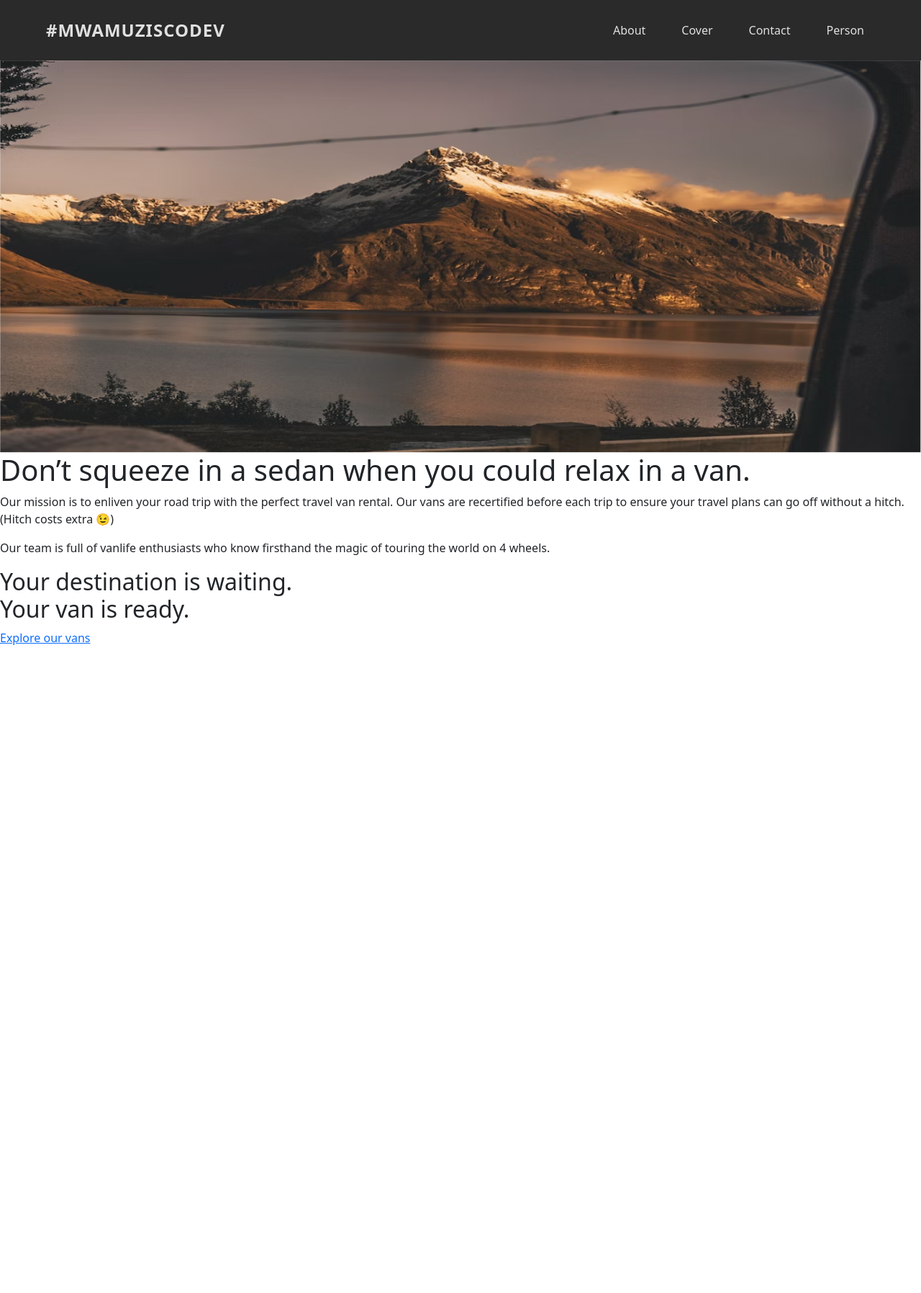
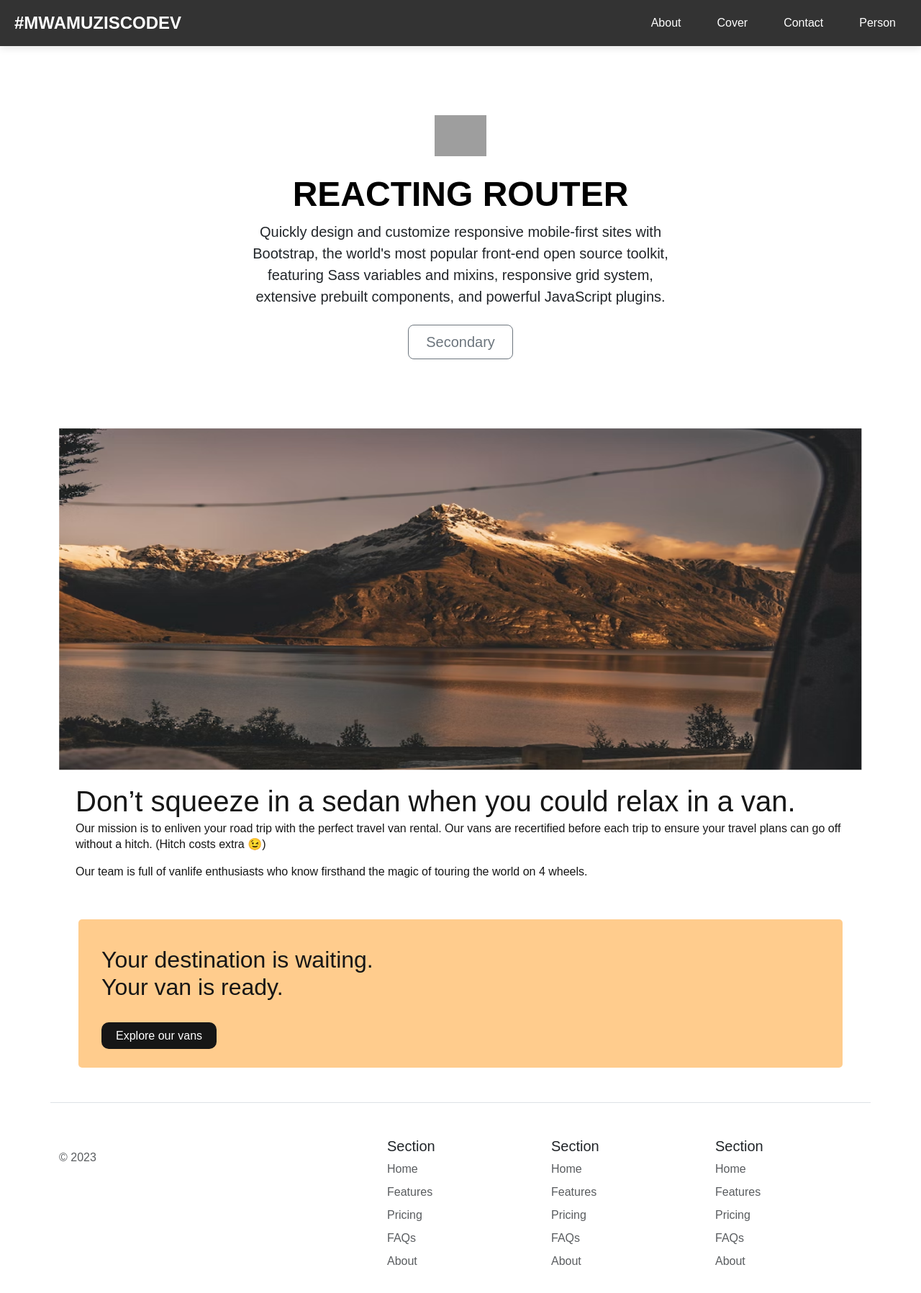
Before and after one commit to NORZACO/routing-react-lesson-v2, a React (Create React App) app: page /about in a window 1280 px wide. Shown: the top 1796 px of the page at 72% size. Before the commit the page ends 898 px from the top, so only its background shows below. Built offline with nearby package versions, Linux system fonts and the light colour scheme; grey boxes are pictures that could not be loaded; what miragejs would draw is missing.

Commit message:
details pages bootstrap header migarajs

```diff
--- a/src/index.js
+++ b/src/index.js
@@ -9,6 +9,9 @@ import './static/css/header.css';
 // import Cover from "./App"
 import Vans from './pages/Vans';
 import PersonDetails from './pages/DetailsPage';
+import Footer from './pages/Footer';
+import Heroes from './pages/Heroes';
+
 
 
 function App() {
@@ -23,6 +26,7 @@ function App() {
           <Link to="/persons">Person</Link>
         </nav>
       </header>
+      < Heroes />
       <Routes>
         <Route path="/" element={<Home />} />
         {/* <Route path="/cover" element={<Cover />} /> */}
@@ -30,7 +34,9 @@ function App() {
         <Route path="/persons" element={<Vans />} />
         <Route path="/persons/:id" element={<PersonDetails />} />
         <Route path="*" element={<NoPage />} />
+
       </Routes>
+      <Footer/>
     </BrowserRouter>
   )
 }
--- a/src/pages/About.jsx
+++ b/src/pages/About.jsx
@@ -2,12 +2,12 @@ import React from "react";
 import bgImg from "../static/images/home-hero.png";
 import { Link } from "react-router-dom";
 // import AppCaller from "../setupTests";
-// import '../static/css/index.css';
+import '../static/css/about.css';
 
 export default function About() {
   return (
 
-    <div className="about-page-container">
+    <div className="container">
       <img src={bgImg} alt="backPicture" className="about-hero-image" style={{
         width: "100%",
         // height: "100%",
@@ -19,6 +19,7 @@ export default function About() {
         // zIndex: "-1",
 
       }} />
+      <br /> <br />
       <div className="about-page-content">
         <h1>Don’t squeeze in a sedan when you could relax in a van.</h1>
         <p>
--- a/src/pages/DetailsPage.jsx
+++ b/src/pages/DetailsPage.jsx
@@ -4,6 +4,7 @@ import "bootstrap-icons/font/bootstrap-icons.css";
 import "bootstrap/dist/css/bootstrap.min.css";
 import "bootstrap/dist/js/bootstrap.bundle.min.js";
 import "jquery/dist/jquery.min.js";
+import "../static/css/details.css";
 
 
 
--- /dev/null
+++ b/src/pages/Footer.jsx
@@ -0,0 +1,116 @@
+export default function Footer() {
+  return (
+    <>
+      <div class="container">
+        <footer class="row row-cols-1 row-cols-sm-2 row-cols-md-5 py-5 my-5 border-top">
+          <div class="col mb-3">
+            <a
+              href="/"
+              class="d-flex align-items-center mb-3 link-body-emphasis text-decoration-none"
+            >
+              {/* <svg class="bi me-2" width="40" height="32">
+                <use xlink:href="/bootstrap"></use>
+              </svg> */}
+            </a>
+            <p class="text-body-secondary">© 2023</p>
+          </div>
+
+          <div class="col mb-3"></div>
+
+          <div class="col mb-3">
+            <h5>Section</h5>
+            <ul class="nav flex-column">
+              <li class="nav-item mb-2">
+                <a href="/" class="nav-link p-0 text-body-secondary">
+                  Home
+                </a>
+              </li>
+              <li class="nav-item mb-2">
+                <a href="/" class="nav-link p-0 text-body-secondary">
+                  Features
+                </a>
+              </li>
+              <li class="nav-item mb-2">
+                <a href="/" class="nav-link p-0 text-body-secondary">
+                  Pricing
+                </a>
+              </li>
+              <li class="nav-item mb-2">
+                <a href="/" class="nav-link p-0 text-body-secondary">
+                  FAQs
+                </a>
+              </li>
+              <li class="nav-item mb-2">
+                <a href="/" class="nav-link p-0 text-body-secondary">
+                  About
+                </a>
+              </li>
+            </ul>
+          </div>
+
+          <div class="col mb-3">
+            <h5>Section</h5>
+            <ul class="nav flex-column">
+              <li className="nav-item mb-2">
+                <a href="/" className="nav-link p-0 text-body-secondary">
+                  Home
+                </a>
+              </li>
+              <li className="nav-item mb-2">
+                <a href="/" className="nav-link p-0 text-body-secondary">
+                  Features
+                </a>
+              </li>
+              <li className="nav-item mb-2">
+                <a href="/" className="nav-link p-0 text-body-secondary">
+                  Pricing
+                </a>
+              </li>
+              <li className="nav-item mb-2">
+                <a href="/" className="nav-link p-0 text-body-secondary">
+                  FAQs
+                </a>
+              </li>
+              <li className="nav-item mb-2">
+                <a href="/" className="nav-link p-0 text-body-secondary">
+                  About
+                </a>
+              </li>
+            </ul>
+          </div>
+
+          <div className="col mb-3">
+            <h5>Section</h5>
+            <ul className="nav flex-column">
+              <li className="nav-item mb-2">
+                <a href="/" className="nav-link p-0 text-body-secondary">
+                  Home
+                </a>
+              </li>
+              <li className="nav-item mb-2">
+                <a href="/" className="nav-link p-0 text-body-secondary">
+                  Features
+                </a>
+              </li>
+              <li className="nav-item mb-2">
+                <a href="/" className="nav-link p-0 text-body-secondary">
+                  Pricing
+                </a>
+              </li>
+              <li className="nav-item mb-2">
+                <a href="/" className="nav-link p-0 text-body-secondary">
+                  FAQs
+                </a>
+              </li>
+              <li className="nav-item mb-2">
+                <a href="/" className="nav-link p-0 text-body-secondary">
+                  About
+                </a>
+              </li>
+            </ul>
+          </div>
+        </footer>
+      </div>
+    </>
+  );
+}
--- /dev/null
+++ b/src/pages/Heroes.jsx
@@ -0,0 +1,38 @@
+export default function Heroes() {
+  return (
+    <>
+      <div className="px-4 py-5 my-5 text-center">
+        <img
+          className="d-block mx-auto mb-4"
+          src="https://images.unsplash.com/photo-1499951360447-b19be8fe80f5?ixlib=rb-4.0.3&ixid=M3wxMjA3fDB8MHxwaG90by1wYWdlfHx8fGVufDB8fHx8fA%3D%3D&auto=format&fit=crop&w=1170&q=80"
+          alt=""
+          width="72"
+          height="57"
+        />
+        <h1 className="display-5 fw-bold text-body-emphasis">
+          {" "}
+          REACTING ROUTER{" "}
+        </h1>
+        <div className="col-lg-6 mx-auto">
+          <p className="lead mb-4">
+            Quickly design and customize responsive mobile-first sites with
+            Bootstrap, the world's most popular front-end open source toolkit,
+            featuring Sass variables and mixins, responsive grid system,
+            extensive prebuilt components, and powerful JavaScript plugins.
+          </p>
+          <div className="d-grid gap-2 d-sm-flex justify-content-sm-center">
+            {/* <button type="button" className="btn btn-primary btn-lg px-4 gap-3">
+              Primary button
+            </button> */}
+            <button
+              type="button"
+              className="btn btn-outline-secondary btn-lg px-4"
+            >
+              Secondary
+            </button>
+          </div>
+        </div>
+      </div>
+    </>
+  );
+}
--- a/src/pages/Home.jsx
+++ b/src/pages/Home.jsx
@@ -1,10 +1,10 @@
 import React from "react";
 import { Link } from "react-router-dom";
-// import '../static/css/index.css';
+import '../static/css/home.css';
 
 export default function Home() {
   return (
-    <div className="home-container">
+    <div className="container container-home">
       <h1>You got the travel plans, we got the travel vans.</h1>
       <p>
         Add adventure to your life by joining the #vanlife movement. Rent the
--- a/src/pages/Vans.jsx
+++ b/src/pages/Vans.jsx
@@ -18,10 +18,10 @@ export function GithubUser({ dataResults }) {
       {/* <h1> status : {status} </h1>
       <h1>username: {username} </h1> */}
       {/* <h1> allDta: { JSON.stringify(dataResults, null, 2) } </h1>  */}
-      <h1>Length : {typeof dataResults?.length} </h1>
+      {/* <h1>Length : {typeof dataResults?.length} </h1> */}
       <div className="album py-5 bg-body-tertiary">
-        <div className="container">
-          <div className="row row-cols-1 row-cols-sm-2 row-cols-md-3 g-3 albumShadow">
+        <div className={"container"}>
+          <div className={"row row-cols-1 row-cols-sm-2 row-cols-md-3 g-3 albumShadow"}>
             {/* Here you can map through an array of cards and render them dynamically */}
             {dataResults?.map((person) => (
               // The key prop here will be used for React's diffing algorithm which helps us improve performance
--- /dev/null
+++ b/src/static/css/about.css
@@ -0,0 +1,50 @@
+
+
+
+.about-page-content {
+    padding-inline: 23px;
+    color: #161616;
+    margin-bottom: 55px;
+}
+
+.about-page-content h1 {
+    line-height: 38px;
+}
+
+.about-page-content p {
+    line-height: 22px;
+}
+
+.about-page-cta {
+    background-color: #FFCC8D;
+    color: #161616;
+    padding-inline: 32px;
+    padding-bottom: 32px;
+    margin-inline: 27px;
+    border-radius: 5px;
+}
+
+.about-page-cta h2 {
+    margin: 0;
+    padding-block: 37px;
+}
+
+.link-button {
+    background-color: #161616;
+    color: white;
+    border-radius: 10px;
+    font-size: medium;
+    padding: 10px 20px;
+    text-decoration: none;
+    transition: all .4s ease-in-out;
+}
+
+.link-button:hover {
+    background-color: #FF8C38;
+    color: white;
+    border-radius: 10px;
+    font-size: medium;
+    padding: 10px 20px;
+    text-decoration: none;
+    transition: all .4s ease-in-out;
+}
--- a/src/static/css/header.css
+++ b/src/static/css/header.css
@@ -1,23 +1,24 @@
-
-
-/* // import './static/css/index.css'; */
+/* Base Styling */
+body {
+    font-family: Arial, sans-serif;
+    margin: 0;
+    padding: 0;
+}
 
 header {
+    background-color: #333;
     display: flex;
     justify-content: space-between;
     align-items: center;
-    padding: 20px 5%;
-    background-color: #2a2a2a;
-    box-shadow: 0px 3px 10px rgba(0, 0, 0, 0.2);
+    padding: 10px 20px;
+    box-shadow: 0 3px 10px rgba(0, 0, 0, 0.1);
 }
 
 .site-logo {
-    font-size: 24px;
-    color: #e0e0e0;
     font-weight: bold;
     text-decoration: none;
-    text-transform: uppercase;
-    letter-spacing: 1px;
+    color: #fff;
+    font-size: 1.5em;
 }
 
 nav {
@@ -26,31 +27,26 @@ nav {
 }
 
 nav a {
-    color: #e0e0e0;
     text-decoration: none;
+    color: #fff;
     padding: 10px 15px;
-    position: relative;
-    transition: color 0.3s;
+    border-radius: 5px;
+    transition: background-color 0.3s ease;
 }
 
 nav a:hover {
-    color: #fff;
+    background-color: #555;
 }
 
-nav a::after {
-    content: "";
-    position: absolute;
-    bottom: -2px;
-    left: 0;
-    width: 100%;
-    height: 2px;
-    background-color: #e0e0e0;
-    transform: scaleX(0);
-    transform-origin: right;
-    transition: transform 0.3s;
+/* Responsive Styling */
+@media screen and (max-width: 768px) {
+    header {
+        flex-direction: column;
+        text-align: center;
+        padding: 10px;
+    }
+
+    nav {
+        margin-top: 10px;
+    }
 }
-
-nav a:hover::after {
-    transform: scaleX(1);
-    transform-origin: left;
-}
--- /dev/null
+++ b/src/static/css/home.css
@@ -0,0 +1,41 @@
+
+
+
+.container-home {
+    display: flex;
+    flex-direction: column;
+    align-items: center;
+    justify-content: center;
+    height: 100vh;
+}
+
+.home-title {
+    font-size: 3rem;
+    font-weight: 700;
+    text-align: center;
+    margin-bottom: 1rem;
+}
+
+.home-subtitle {
+    font-size: 1.5rem;
+    font-weight: 400;
+    text-align: center;
+    margin-bottom: 1rem;
+}
+
+
+/* add src\static\images\photo-1565106430482-8f6e74349ca1.avif picture */
+
+ *.container-home {
+    background-image: url("/src/static/images/home-hero.png");
+    background-repeat: no-repeat;
+    background-size: cover;
+    background-position: center;
+    height: 100vh;
+    display: flex;
+    flex-direction: column;
+    align-items: center;
+    justify-content: center;
+    color: aliceblue;
+
+ }
--- a/src/static/css/index.css
+++ b/src/static/css/index.css
@@ -64,7 +64,7 @@ header a:hover {
 
 /*** HOME PAGE ***/
 .home-container {
-    background: linear-gradient(0deg, rgba(0, 0, 0, 0.46), rgba(0, 0, 0, 0.46)), url("../images/home-hero.png") no-repeat center center;
+    background: linear-gradient(0deg, rgba(0, 0, 0, 0.46), rgba(0, 0, 0, 0.46)), url("../images/photo-1565106430482-8f6e74349ca1.avif") no-repeat center center;
     -webkit-background-size: cover;
     -moz-background-size: cover;
     -o-background-size: cover;
@@ -143,3 +143,13 @@ header a:hover {
     color: white;
     border-radius: 10px;
 }
+
+
+.container {
+   background-image:  url("../images/home-hero.png");
+    background-repeat: no-repeat;
+    background-size: cover;
+    background-position: center;
+    background-color: #161616;
+
+}
```
Also changed, not shown: src/static/css/details.css (added, +27 -0 lines), src/static/images/photo-1565106430482-8f6e74349ca1.avif (added), src/static/images/photo-1621839673705-6617adf9e890.avif (added).
